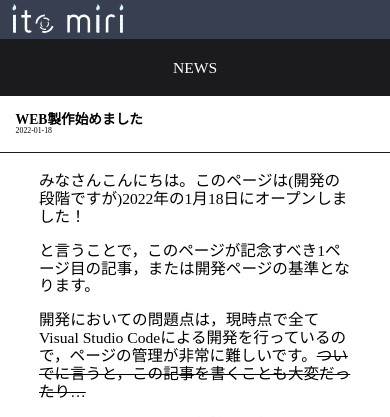
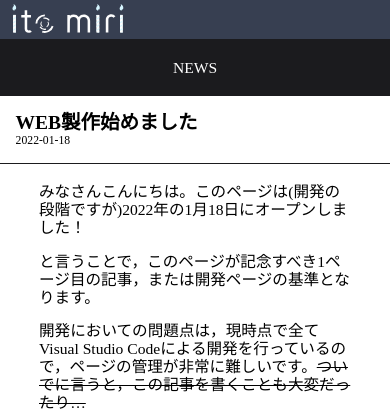
Before and after one commit to isirmt/MiriHomePage, a PHP site: page /article/202201181/index.html in a window 390 px wide. Shown: the top 417 px of the page. Run offline with PHP 8.4, Linux system fonts and the light colour scheme; some web fonts are replaced.

Commit message:
fix size font

```diff
--- a/public/css/article-contents.css
+++ b/public/css/article-contents.css
@@ -72,6 +72,7 @@
 .article-top #title {
     font-size: min(3.5vw, 3.5vh);
     font-weight: bold;
+    font-family: "smart-ui";
 }
 
 .article-top #date {
@@ -107,12 +108,12 @@
     }
 
     .article-top #title {
-        font-size: min(3.5vw, 3.5vh);
+        font-size: min(5vw, 5vh);
         font-weight: bold;
     }
 
     .article-top #date {
-        font-size: min(2vw, 2vh);
+        font-size: min(3vw, 3vh);
     }
 
     .article #YouTube {
```
